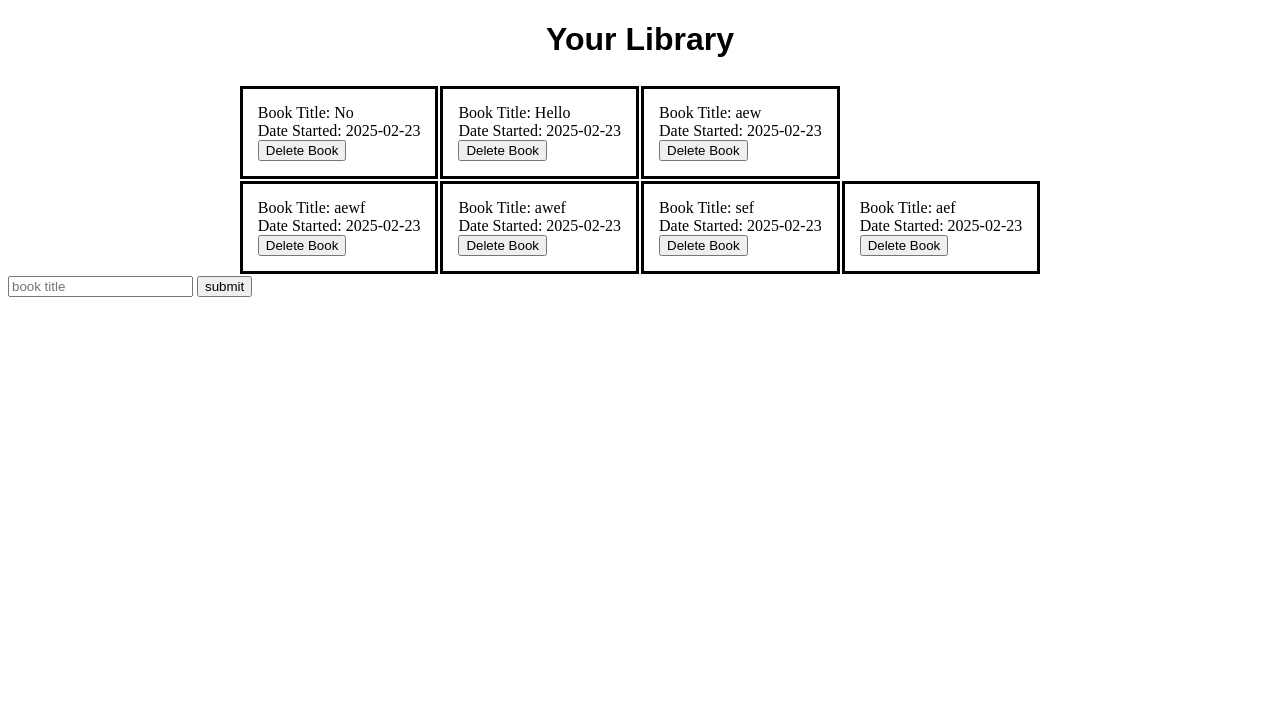
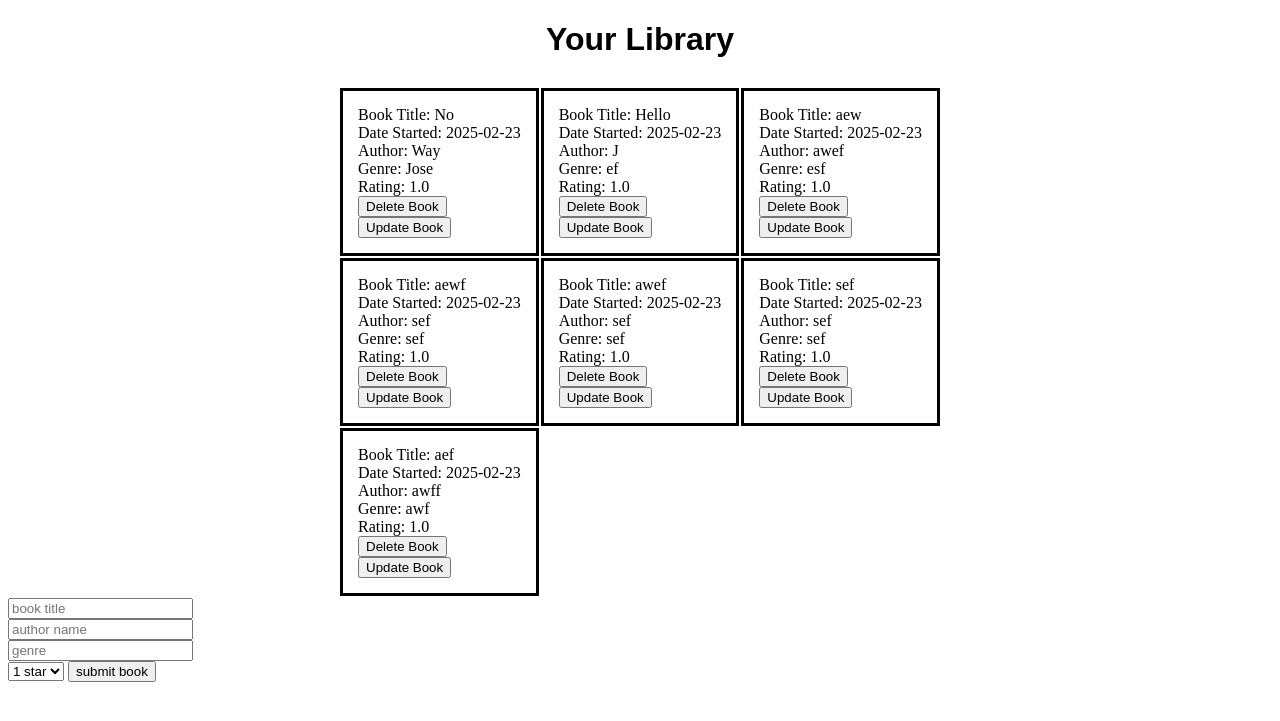
Before and after one commit to asintayehu/booklist, a Flask app: page / in a window 1280 px wide. Shown: the top 721 px of the page. Run offline with Flask 3, Linux system fonts and the light colour scheme.

Commit message:
Migrate database again, add update ratings functionality, and restructure bookshelf layout

```diff
--- a/app.py
+++ b/app.py
@@ -1,6 +1,7 @@
 # Core dependencies
 from flask import Flask, render_template, request, redirect, url_for
 from flask_sqlalchemy import SQLAlchemy
+from sqlalchemy import CheckConstraint
 from datetime import *
 from sqlalchemy.orm import DeclarativeBase
 from flask_migrate import Migrate
@@ -21,6 +22,11 @@ class Book(db.Model):
     author = db.Column(db.String(100), nullable=False, default="")
     genre = db.Column(db.String(100), nullable=True, default="")
     date_created = db.Column(db.DateTime, default= lambda : datetime.now(timezone.utc))
+    rating = db.Column(db.Double, nullable=False)
+
+    __table_args__ = (
+        db.CheckConstraint('rating BETWEEN 1 AND 5', name='rating_range'),
+    )
 
     def __repr__(self):
         return '<Book %r>' % self.id
@@ -32,16 +38,19 @@ def index():
     if request.method == 'POST':
         # Creation of books
         book_title = request.form.get('book')
-        new_book = Book(title=book_title)
+        book_author = request.form.get('author')
+        book_genre = request.form.get('genre')
+        book_rating = request.form.get('rating')
+        new_book = Book(title=book_title, author=book_author, genre=book_genre, rating=book_rating)
 
-        # String parser
-        cleaned_title = new_book.title.replace(" ", "+").lower()
-        # convert to lower case and replace all spaces with a +
+        # # String parser
+        # cleaned_title = new_book.title.replace(" ", "+").lower()
+        # # convert to lower case and replace all spaces with a +
 
 
-        url = f'https://openlibrary.org/search.json?q={cleaned_title}'
-        book_request = rq.get(url)
-        print(book_request.json())
+        # url = f'https://openlibrary.org/search.json?q={cleaned_title}'
+        # book_request = rq.get(url)
+        # print(book_request.json())
 
 
         try:
@@ -74,7 +83,24 @@ def delete(id):
     else:
         return redirect('/')
 
+@app.route('/add-notes/<int:id>', methods=['GET', 'POST'])
+def update(id):
+
+    book = db.get_or_404(Book, id)
+    if request.method == 'POST':
+        # Query database and then grab all elements by ID
+        # Want to be able to edit date started and rating
+        book.rating = request.form.get('rating')
+    else:
+        return render_template('update.html', id=id, book=book)
+
+    try:
+        db.session.commit()
+        return redirect('/')
+    except Exception as e:
+        return f'{str(e)}'
+
+
 
 if __name__ == "__main__":
-
     app.run(debug=True)
--- a/templates/index.html
+++ b/templates/index.html
@@ -9,27 +9,33 @@
 
     <div class="book-table">
         <table>
-            <tr>
-                <!-- <td>Book Title</td>
-                <td>Author</td>
-                <td>Genre</td>
-                <td>Rating</td>
-                <td>Date Started</td> -->
+            {% set count = 0 %}
             <tr>
 
             <tr>
+            <tr>
                     {% for book, number in packed: %}
-                        {%if loop.index is divisibleby 4%}
-            </tr>
-            <tr>
+
+                        {%if (book.id-1) % 3 == 0 %}
+                            </tr> <tr>
                         {%endif%}
+
                         <td> Book Title: {{ book.title }} <br>
                              Date Started: {{ book.date_created.date() }} <br>
+                             Author: {{ book.author }} <br>
+                             Genre: {{ book.genre }} <br>
+                             Rating: {{ book.rating }} <br>
 
                             <form action="/delete/{{book.id}}" method="POST" style="display:inline;">
                                 <input type="hidden" name="_method" value="DELETE">
                                 <button type="submit">
                                     Delete Book
+                                </button>
+                            </form>
+
+                            <form action="/add-notes/{{book.id}}">
+                                <button type="submit">
+                                    Update Book
                                 </button>
                             </form>
 
@@ -41,8 +47,20 @@
 
     <div class="form">
         <form method="POST">
-            <input type="text"  placeholder="book title"  name="book">
-            <button type="submit">submit</button>
+
+            <input type="text"  placeholder="book title"  name="book" required> <br>
+            <input type="text" placeholder="author name" name="author" required> <br>
+            <input type="text"  placeholder="genre"  name="genre" required> <br>
+
+            <select name="rating">
+                <option value="1">1 star</option>
+                <option value="2">2 star</option>
+                <option value="3">3 star</option>
+                <option value="4">4 star</option>
+                <option value="5">5 star</option>
+            </select>
+
+            <button type="submit"> submit book </button>
         </form>
     </div>
 
```
Also changed, not shown: migrations/versions/0994ddfc415b_initial_migration.py (renamed from migrations/versions/9e0e55ac2447_initial_migration.py, +6 -4 lines), templates/update.html (added, +27 -0 lines), instance/bookie.db.
